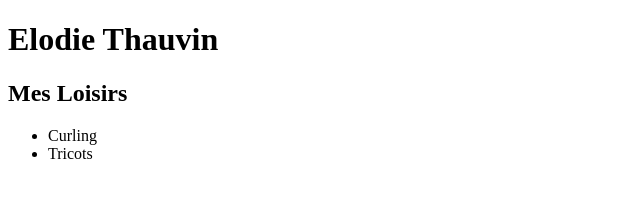
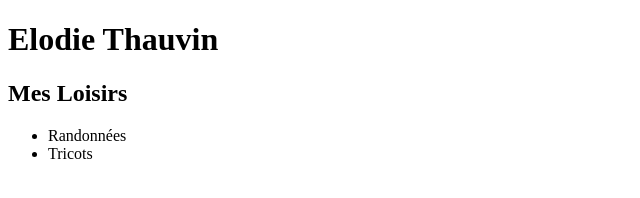
Before and after one commit to Elodieth/exo1Git, a plain HTML site: page index.html in a window 1280 px wide. Shown: the full height of the page, 0-640 px from the left. Drawn offline with Linux system fonts and the light colour scheme.

Commit message:
Changement de curling par randonnees

```diff
--- a/index.html
+++ b/index.html
@@ -10,7 +10,7 @@
    <h1>Elodie Thauvin</h1>
    <h2>Mes Loisirs</h2>
    <ul>
-      <li>Curling</li>
+      <li>Randonnées</li>
       <li>Tricots</li>
    </ul>
 </body>
```
